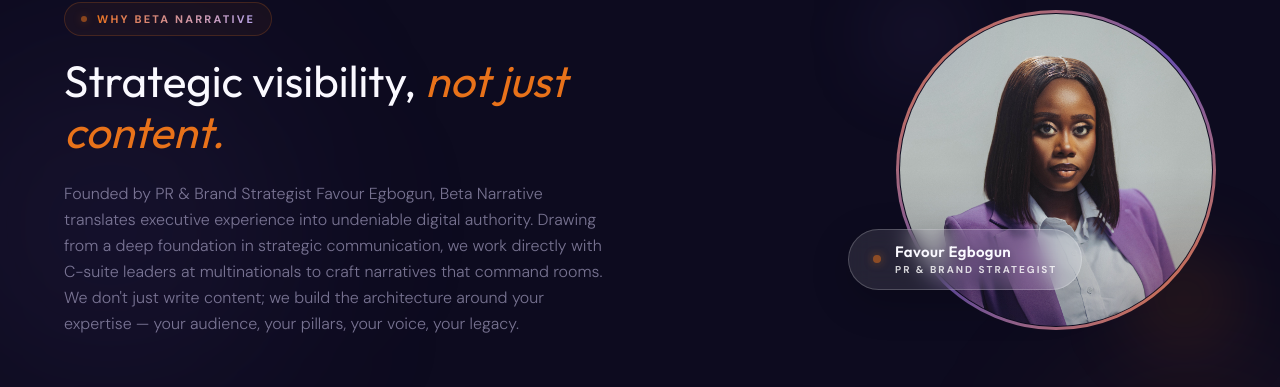
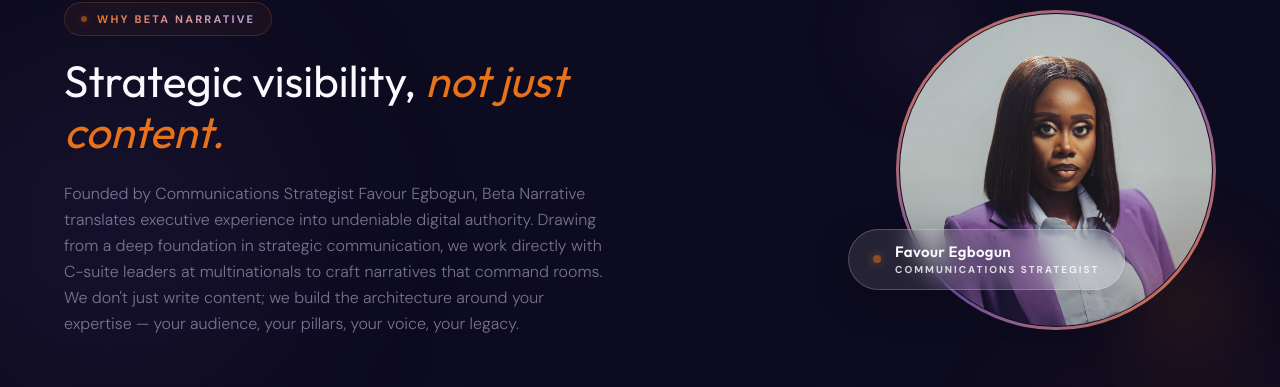
Before and after one commit to VictorAyo25/beta_narrative, a Next.js app: page / in a window 1280 px wide. Shown: the part 1742-2129 px from the top of the page. Built offline with nearby package versions, Linux system fonts and the light colour scheme; no server answers; the database is empty.

Commit message:
content: update title to Communications Strategist

```diff
--- a/src/components/sections/ValueSection.tsx
+++ b/src/components/sections/ValueSection.tsx
@@ -13,7 +13,7 @@
         sectionLabel: 'Why Beta Narrative',
         title: 'Strategic visibility,',
         titleEmphasis: 'not just content.',
-        body: "Founded by PR & Brand Strategist Favour Egbogun, Beta Narrative translates executive experience into undeniable digital authority. Drawing from a deep foundation in strategic communication, we work directly with C-suite leaders at multinationals to craft narratives that command rooms. We don't just write content; we build the architecture around your expertise — your audience, your pillars, your voice, your legacy.",
+        body: "Founded by Communications Strategist Favour Egbogun, Beta Narrative translates executive experience into undeniable digital authority. Drawing from a deep foundation in strategic communication, we work directly with C-suite leaders at multinationals to craft narratives that command rooms. We don't just write content; we build the architecture around your expertise — your audience, your pillars, your voice, your legacy.",
         credentials: [
             { number: '4+', label: 'Years crafting executive narratives for multinational leaders' },
             { number: '5×', label: 'LinkedIn reach growth in 90 days for a senior leader' },
@@ -92,7 +92,7 @@
                                         Favour Egbogun
                                     </span>
                                     <span className="text-white/80 text-[9px] sm:text-[10px] font-bold uppercase tracking-[0.2em] leading-none">
-                                        PR & Brand Strategist
+                                        Communications Strategist
                                     </span>
                                 </div>
                             </motion.div>
--- a/src/lib/default-content.ts
+++ b/src/lib/default-content.ts
@@ -32,7 +32,7 @@
         sectionLabel: 'Why Beta Narrative',
         title: 'Strategic visibility,',
         titleEmphasis: 'not just content.',
-        body: 'Founded by PR & Brand Strategist Favour Egbogun, Beta Narrative translates executive experience into undeniable digital authority. Drawing from a deep foundation in strategic communication, we work directly with C-suite leaders at multinationals to craft narratives that command rooms. We don\'t just write content; we build the architecture around your expertise — your audience, your pillars, your voice, your legacy.',
+        body: 'Founded by Communications Strategist Favour Egbogun, Beta Narrative translates executive experience into undeniable digital authority. Drawing from a deep foundation in strategic communication, we work directly with C-suite leaders at multinationals to craft narratives that command rooms. We don\'t just write content; we build the architecture around your expertise — your audience, your pillars, your voice, your legacy.',
         credentials: [
             {
                 number: '4+',
```
